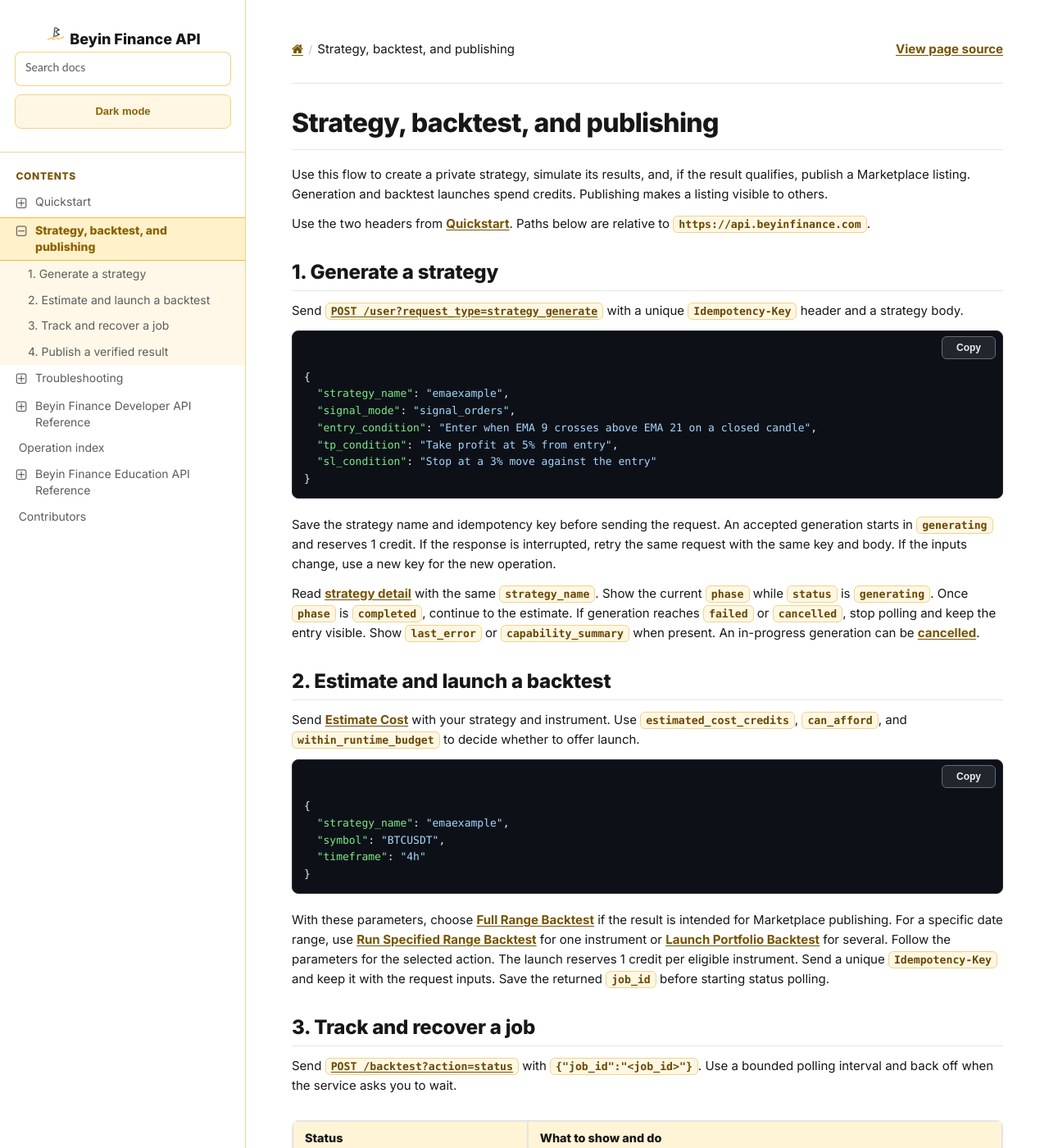
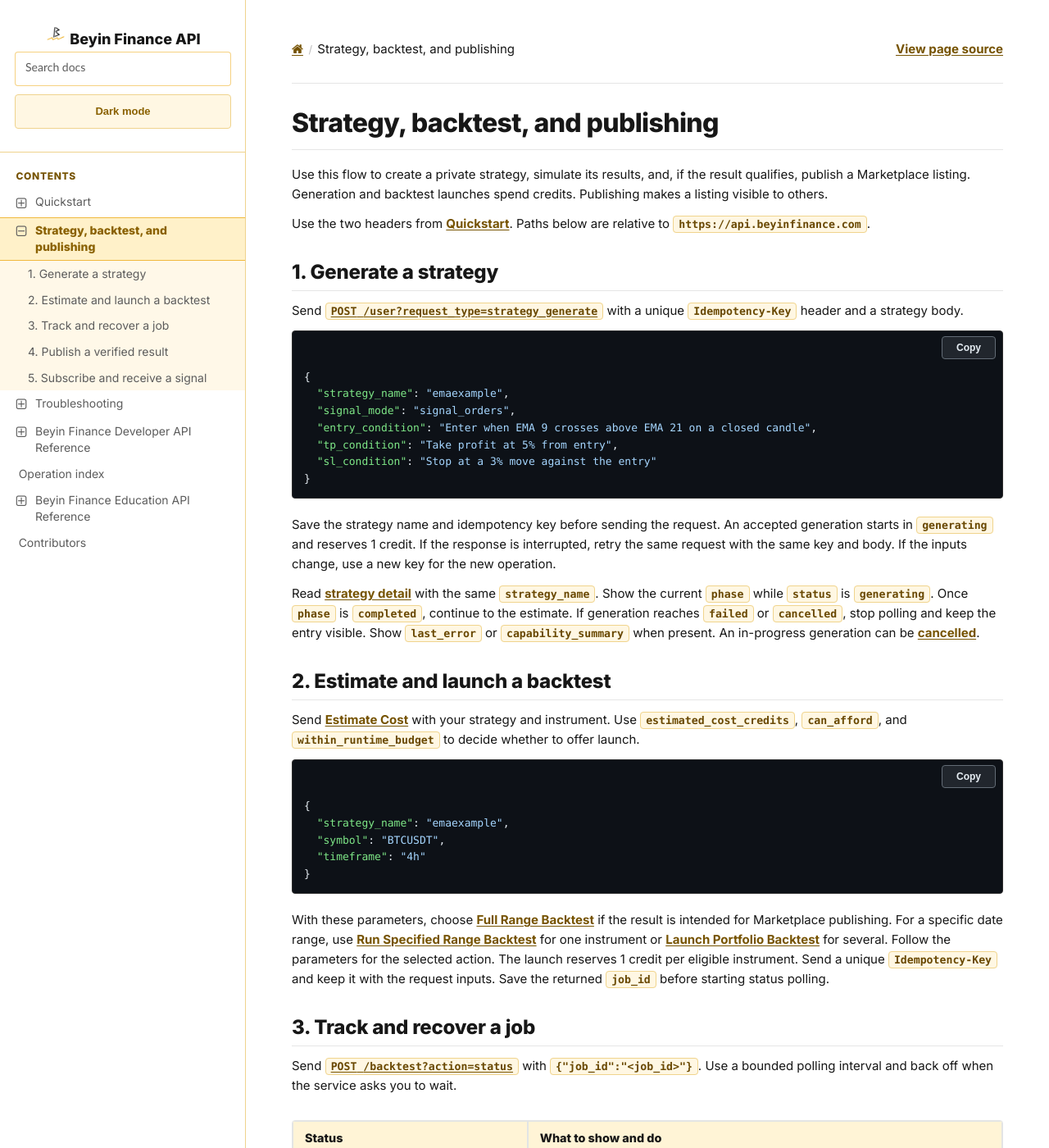
Before and after one commit to jnrbrain/Beyin-Finance, a Sphinx documentation site: the page built from docs/strategy-backtest.md, in a window 1280 px wide and 1400 px high. Shown: the whole window at 82% size. Built offline with Sphinx 7.4.7 and the Read the Docs theme 3.1.0, drawn with Linux system fonts in a browser that asks for light colours; some of the changed text lies outside the part shown.

Commit message:
Document subscriber signal activation and align reference styling
Trace a second account from a public listing to a prepaid coin subscription and active signals. Link the offline demos and match the product surface radius in the API reference.

````diff
--- a/docs/_static/beyin.css
+++ b/docs/_static/beyin.css
@@ -17,6 +17,7 @@
 }
 
 :root {
+  --bf-radius: 4px;
   --bf-primary: #f1b93e;
   --bf-primary-dark: #d4a017;
   --bf-primary-soft: #fff7e3;
@@ -100,7 +101,7 @@ html[data-bf-theme="dark"] {
   background: var(--bf-surface);
   color: var(--bf-link);
   border: 1px solid var(--bf-link);
-  border-radius: 8px;
+  border-radius: var(--bf-radius);
 }
 
 html,
@@ -217,7 +218,7 @@ body,
   height: 42px;
   background: var(--bf-surface);
   border: 1px solid rgba(241, 185, 62, 0.65);
-  border-radius: 8px;
+  border-radius: var(--bf-radius);
   box-shadow: none;
   color: var(--bf-text);
   font-size: 14px;
@@ -245,7 +246,7 @@ body,
   padding: 8px 12px;
   background: var(--bf-toggle-bg);
   border: 1px solid var(--bf-toggle-border);
-  border-radius: 8px;
+  border-radius: var(--bf-radius);
   color: var(--bf-toggle-color);
   cursor: pointer;
   font-size: 13px;
@@ -370,7 +371,7 @@ body,
   width: 26px;
   height: 26px;
   margin: 0;
-  border-radius: 5px;
+  border-radius: var(--bf-radius);
   color: var(--bf-sidebar-muted);
 }
 
@@ -516,7 +517,7 @@ body,
   border: 1px solid var(--bf-border);
   border-collapse: separate;
   border-spacing: 0;
-  border-radius: 8px;
+  border-radius: var(--bf-radius);
   box-shadow: 0 1px 3px rgba(0, 0, 0, 0.06);
 }
 
@@ -561,7 +562,7 @@ code {
   background: var(--bf-primary-soft);
   border: 1px solid #f0d48d;
   color: #694800;
-  border-radius: 6px;
+  border-radius: var(--bf-radius);
   padding: 2px 6px;
   font-size: 0.88em;
   font-weight: 700;
@@ -578,7 +579,7 @@ html[data-bf-theme="dark"] .rst-content code.literal {
   margin: 12px 0 20px;
   background: var(--bf-code-bg);
   border: 1px solid #2e2e2e;
-  border-radius: 8px;
+  border-radius: var(--bf-radius);
   box-shadow: none;
 }
 
@@ -598,7 +599,7 @@ html[data-bf-theme="dark"] .rst-content code.literal {
   margin: 6px 8px 0 auto;
   padding: 1px 8px;
   border: 1px solid #636c76;
-  border-radius: 6px;
+  border-radius: var(--bf-radius);
   background: #21262d;
   color: #e6edf3;
   cursor: pointer;
@@ -621,7 +622,7 @@ html[data-bf-theme="dark"] .rst-content code.literal {
   overflow: hidden;
   background: var(--bf-surface);
   border: 1px solid #f0d48d;
-  border-radius: 8px;
+  border-radius: var(--bf-radius);
   box-shadow: 0 1px 3px rgba(0, 0, 0, 0.06);
 }
 
@@ -683,7 +684,7 @@ html[data-bf-theme="dark"] .rst-content code.literal {
 
 .btn,
 .rst-content .btn {
-  border-radius: 8px;
+  border-radius: var(--bf-radius);
   box-shadow: none;
 }
 
@@ -771,7 +772,7 @@ footer a {
   padding: 18px;
   background: var(--bf-surface);
   border: 1px solid var(--bf-border);
-  border-radius: 12px;
+  border-radius: var(--bf-radius);
   box-shadow: 0 1px 3px rgba(0, 0, 0, 0.08);
 }
 
@@ -828,7 +829,7 @@ footer a {
   padding: 6px 10px;
   background: var(--bf-primary-soft);
   border: 1px solid #f0d48d;
-  border-radius: 8px;
+  border-radius: var(--bf-radius);
   color: #694800;
   font-size: 13px;
   font-weight: 800;
--- a/docs/strategy-backtest.md
+++ b/docs/strategy-backtest.md
@@ -91,3 +91,33 @@ is being saved or is already available.
 Retain the returned `listing_id`. If the response is interrupted, retry within
 24 hours with the same key and inputs or check
 [My Listings](endpoints.md#my-listings) for the listing.
+
+## 5. Subscribe and receive a signal
+
+Switch to a second account with an active license. Open the public
+[listing detail](endpoints.md#listing-detail) and check `listed_coins` and
+`monthly_price_credits` before confirming the subscription. A publisher cannot
+subscribe to their own listing.
+
+Send [Subscribe](endpoints.md#subscribe) for the instruments the subscriber
+wants to follow. A successful subscription activates signal delivery for those
+coins and charges the first prepaid month at the listing price. A price of
+zero means the subscription is free.
+
+```json
+{"listing_id": "lst_abc123", "selected_coins": ["BTC"]}
+```
+
+Inspect `active_coins`, `credits_charged`, and `bindings_created`, then check
+[My Subscriptions](endpoints.md#my-subscriptions) for the saved subscription.
+When the strategy emits a signal, read [Active Signals](endpoints.md#active-signals)
+under the subscriber's credentials. An empty list is a valid result while the
+strategy is waiting for its entry conditions. Placing a trade requires a
+separate order action.
+
+The website's [workflow simulation](https://beyinfinance.com/developers#api-simulation)
+lets you compare a profitable single-asset or portfolio result with a completed
+loss, then follow the publisher and subscriber through a fictional listing.
+The [request playground](https://beyinfinance.com/developers#playground) uses
+local examples for the public operation index, including order and payment
+requests. Edits change the request preview. Responses are illustrative examples.
````
